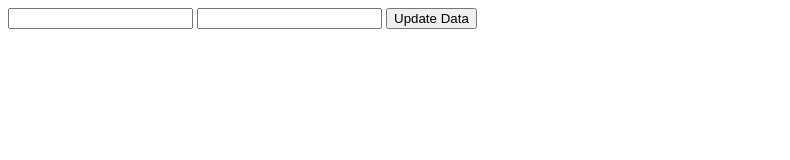
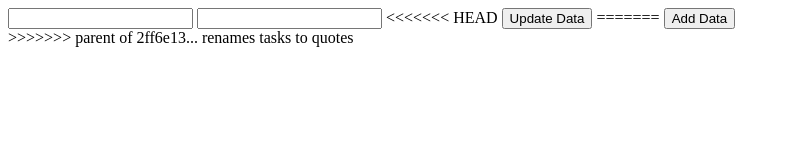
Before and after one commit to develijahlee/quotes, a plain HTML site: page frontend/index.html in a window 1280 px wide. Shown: the whole page, without its empty margins (0-790 px from the left). Drawn offline with Linux system fonts and the light colour scheme.

Commit message:
revert 2ff6e13c4f45c80d3dca29a9fbcb7f40aaab0162

```diff
--- a/frontend/index.html
+++ b/frontend/index.html
@@ -11,7 +11,12 @@
   <form action="/tasks" method="post">
     <input type="text" name="content">
     <input type="text" name="author">
+<<<<<<< HEAD
     <button>Update Data</button>
+=======
+    <button>Add Data</button>
+  </form>
+>>>>>>> parent of 2ff6e13... renames tasks to quotes
 </body>
 
 </html>
```
